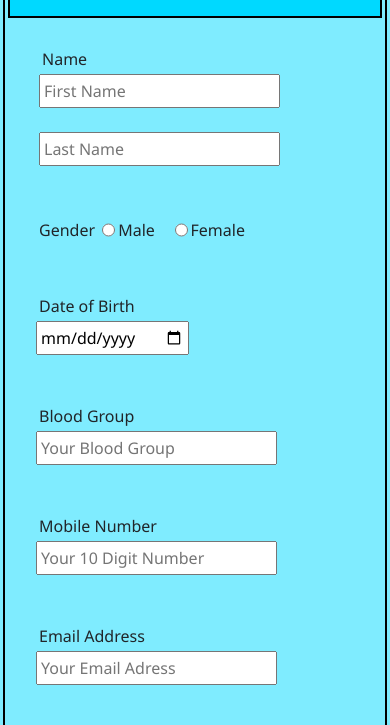
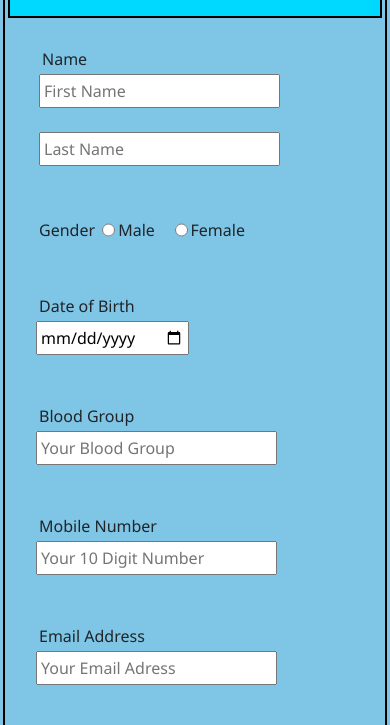
Before and after one commit to nirmalkrgupta/addmisionform, a plain HTML site: page index.html in a window 390 px wide. Shown: the part 144-869 px from the top of the page. Drawn offline with nearby package versions, Linux system fonts and the light colour scheme.

Commit message:
Update form.css

```diff
--- a/form.css
+++ b/form.css
@@ -45,7 +45,7 @@ body{
 }
 @media (max-width: 500px){
     body{
-        background-color: rgb(127, 236, 255);
+        background-color: rgb(126, 197, 230);
     }
     .gender{
         display: flex;
```
